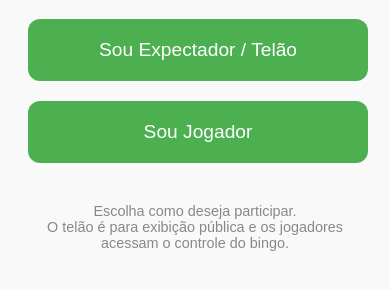
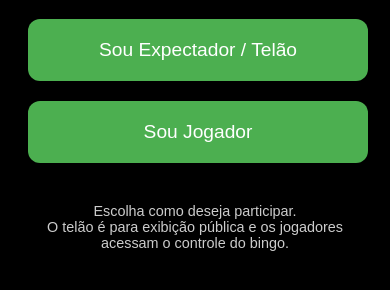
Before and after one commit to Vbox20/bingo-tv, a plain HTML site: page index.html in a window 390 px wide. Shown: the part 196-486 px from the top of the page. Drawn offline with Linux system fonts and the light colour scheme.

Commit message:
tela responsiva index.html

```diff
--- a/index.html
+++ b/index.html
@@ -1,4 +1,3 @@
-
 <!DOCTYPE html>
 <html lang="pt-BR">
 <head>
@@ -8,9 +7,11 @@
   <style>
     body {
       font-family: Arial, sans-serif;
-      background: #f9f9f9;
+      background-color: #111;
+      color: #f0f0f0;
       text-align: center;
       padding: 50px 20px;
+      transition: background 0.4s ease;
     }
     h1 {
       font-size: 2.5em;
@@ -33,6 +34,12 @@
     .botao:hover {
       background-color: #388E3C;
     }
+    body[data-orientacao="paisagem"] {
+      background-color: #111; /* cor escura para telão */
+    }
+    body[data-orientacao="retrato"] {
+      background-color: #000; /* cor para celular */
+    }
   </style>
 </head>
 <body>
@@ -41,9 +48,22 @@
   <a href="bingo-tv-improved.html" class="botao">Sou Expectador / Telão</a>
   <a href="bingo-controle.html" class="botao">Sou Jogador</a>
 
-  <p style="margin-top: 40px; font-size: 0.9em; color: #888;">
+  <p style="margin-top: 40px; font-size: 0.9em; color: #ccc;">
     Escolha como deseja participar.<br>
     O telão é para exibição pública e os jogadores acessam o controle do bingo.
   </p>
+
+  <script>
+    function verificarOrientacao() {
+      const largura = window.innerWidth;
+      const altura = window.innerHeight;
+      const orientacao = largura > altura ? 'paisagem' : 'retrato';
+
+      document.body.setAttribute('data-orientacao', orientacao);
+    }
+
+    window.addEventListener('load', verificarOrientacao);
+    window.addEventListener('resize', verificarOrientacao);
+  </script>
 </body>
 </html>
```
